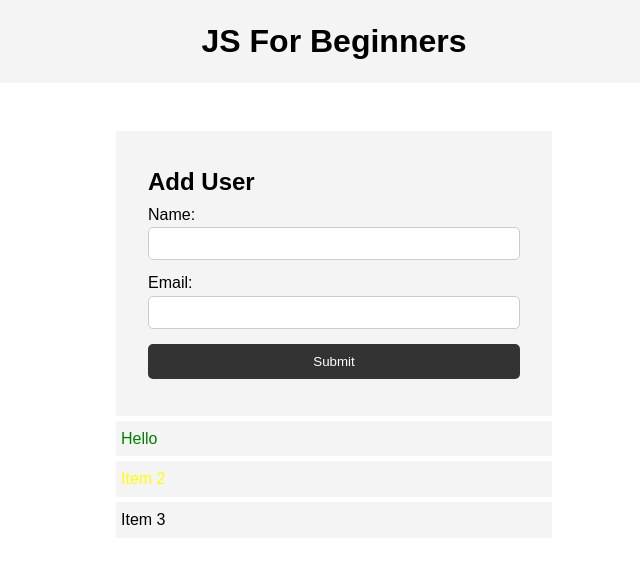
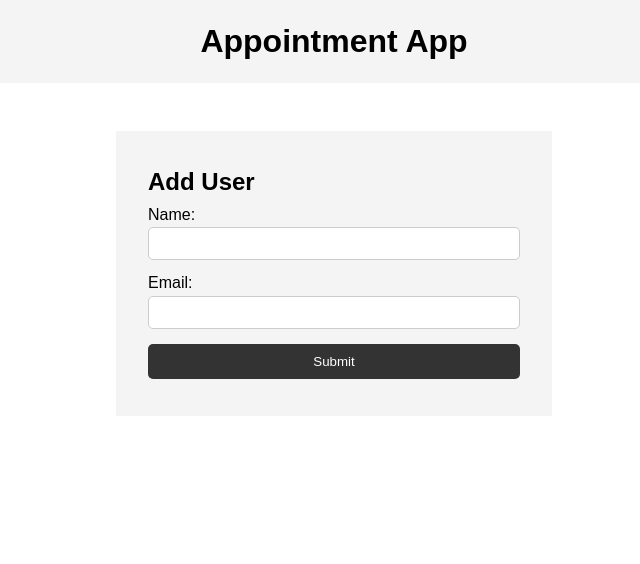
Before and after one commit to Sanjeevv30/formItems, a plain HTML site: page from.html in a window 1280 px wide. Shown: the whole page, without its empty margins (306-946 px from the left). Drawn offline with nearby package versions, Linux system fonts and the light colour scheme.

Commit message:
Appointment2

```diff
--- a/from.html
+++ b/from.html
@@ -4,12 +4,12 @@
     <meta charset="UTF-8" />
     <meta name="viewport" content="width=device-width, initial-scale=1.0" />
     <meta http-equiv="X-UA-Compatible" content="ie=edge" />
-    <title>JS For Beginners</title>
+    <title>Appointment App</title>
     <link rel="stylesheet" href="style.css">
   </head>
   <body>
     <header>
-      <h1>JS For Beginners</h1>
+      <h1>Appointment App</h1>
     </header>
 
     <section class="container">
@@ -28,12 +28,13 @@
       </form>
 
       <ul id="users"></ul>
+      <script src="https://cdnjs.cloudflare.com/ajax/libs/axios/1.4.0/axios.min.js"></script>
 
-      <ul class="items">
+      <!-- <ul class="items">
         <li class="item">Hello</li>
         <li class="item">Item 2</li>
         <li class="item">Item 3</li>
-      </ul>
+      </ul> -->
     </section>
 
 
```
